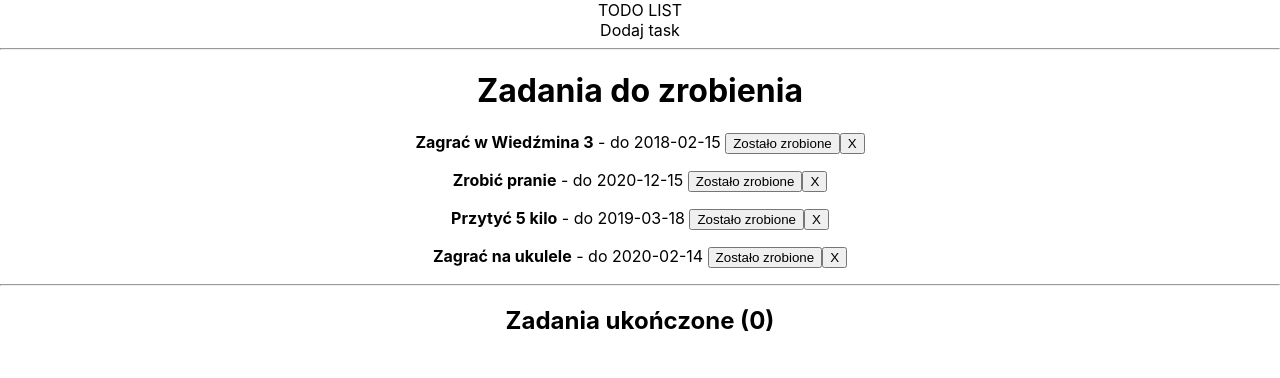
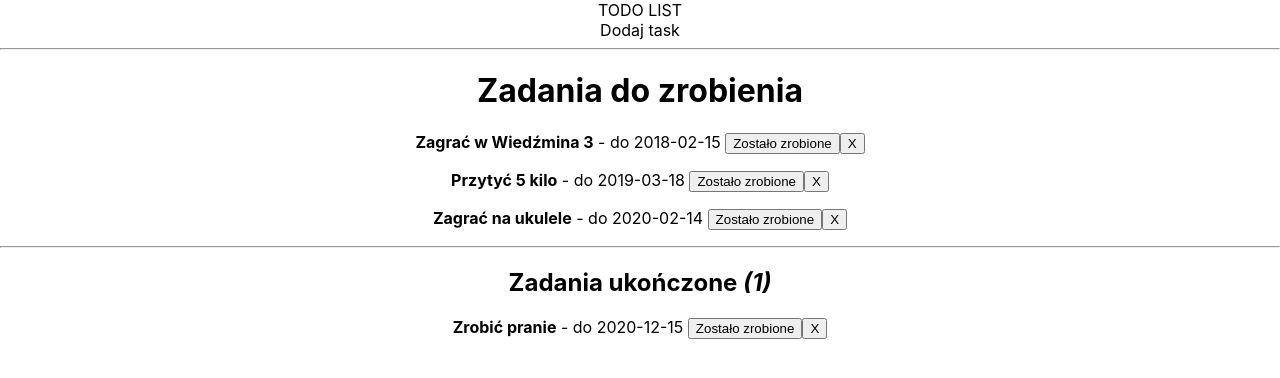
Before and after one commit to MarcinParda/to-do-list, a React (Create React App) app: page / in a window 1280 px wide. Shown: the top 378 px of the page. Built offline with nearby package versions, Linux system fonts and the light colour scheme.

Commit message:
add displaing unactive tasks

```diff
--- a/src/components/TaskList.js
+++ b/src/components/TaskList.js
@@ -2,7 +2,10 @@ import React from "react";
 import Task from "./Task";
 
 const TaskList = props => {
-  const tasks = props.tasks.map(task => (
+  const active = props.tasks.filter(task => task.active === true);
+  const done = props.tasks.filter(task => task.active === false);
+
+  const activeTasks = active.map(task => (
     <Task
       key={task.id}
       task={task}
@@ -10,15 +13,34 @@ const TaskList = props => {
       change={props.change}
     />
   ));
+
+  const doneTasks = done.map(task => (
+    <Task
+      key={task.id}
+      task={task}
+      delete={props.delete}
+      change={props.change}
+    />
+  ));
+
+  console.log(done, active);
   return (
     <>
       <div className="active">
         <h1>Zadania do zrobienia</h1>
-        {tasks}
+        {activeTasks.length > 0 ? activeTasks : <p>Brak zadań do wykonania!</p>}
       </div>
       <hr />
       <div className="done">
-        <h2>Zadania ukończone (0)</h2>
+        <h2>
+          Zadania ukończone <em>({done.length})</em>
+        </h2>
+        {done.length > 2 && (
+          <span style={{ fontSize: 10 }}>
+            Wyświetlonych jest jedynie 2 ostatnich zadań
+          </span>
+        )}
+        {doneTasks.slice(0, 2)}
       </div>
     </>
   );
```
